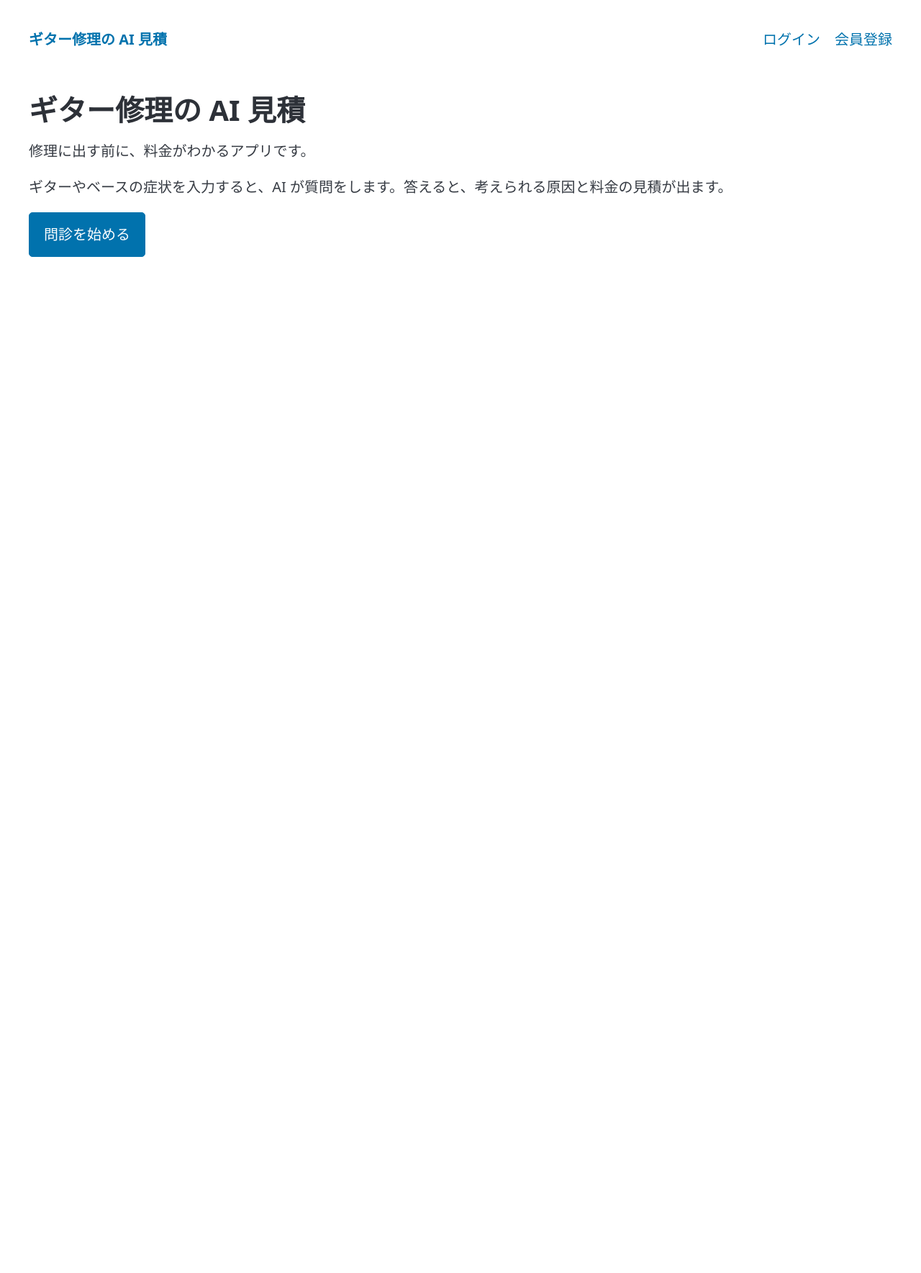
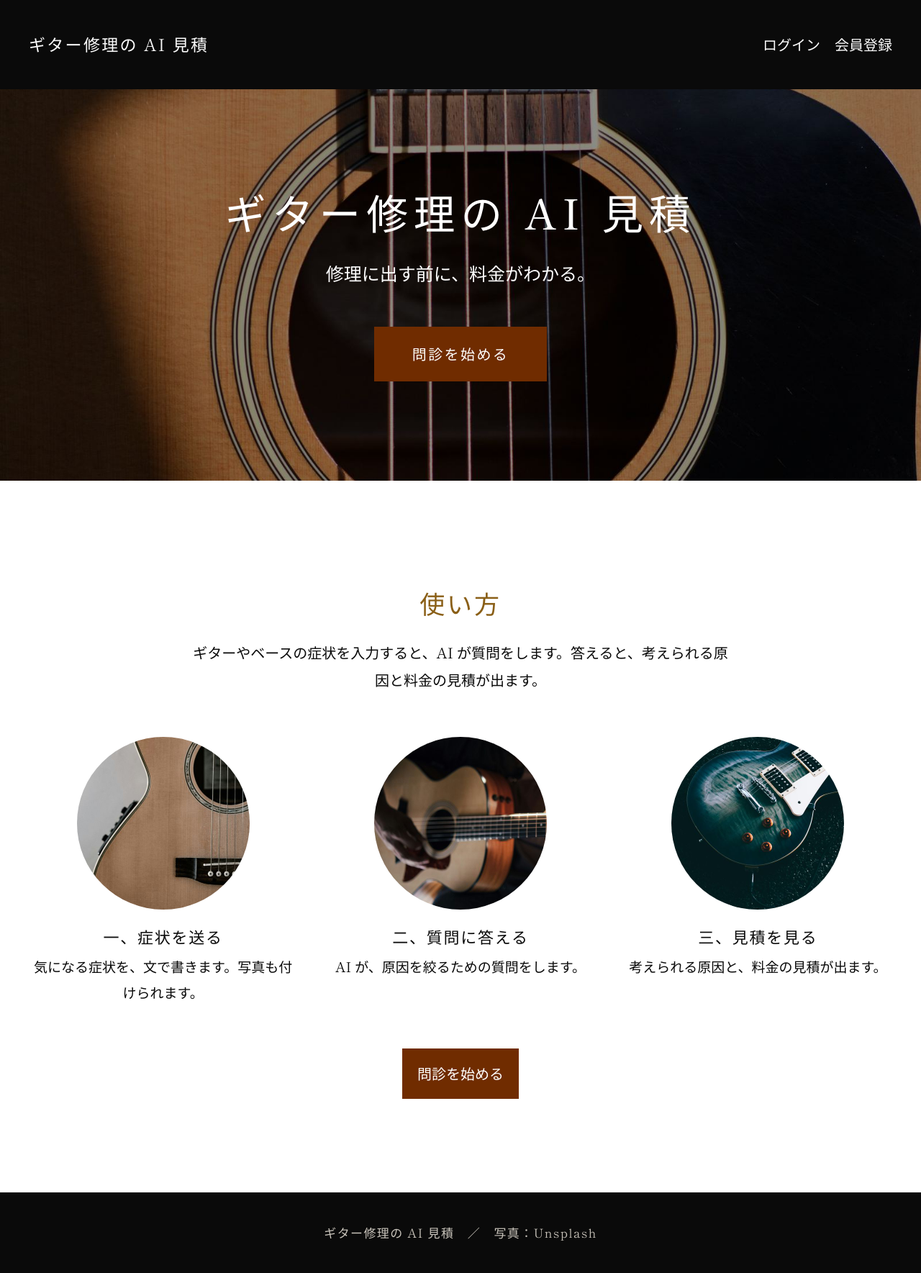
Before and after one commit to AI-keiriman/monshin-app, a Flask app: page / in a window 1280 px wide. Shown: the whole page at 72% size. Before the commit the page ends 357 px from the top, so only its background shows below. Run offline with Flask 3, Linux system fonts and the light colour scheme; parts of the project's set-up code (start-up, migrations or seed data) failed here and were passed over; some libraries are stand-ins or nearby versions.

Commit message:
デザインを、ギター工房の雰囲気に変える
- theme.css を足し、Pico CSS の変数で色・フォント・角を変えた（明朝体、白と黒と茶色、角は四角）
- トップに大きい写真と「使い方」の3つを置いた
- 上と下に黒い帯を置き、配色を明るい方に固定した
- 写真を static/img に足した（フリー素材を縮小したもの）
- CLAUDE.md に「デザイン」の節を足した

Co-Authored-By: Claude Fable 5.2 <noreply@anthropic.com>

```diff
--- /dev/null
+++ b/monshin/static/css/theme.css
@@ -0,0 +1,221 @@
+/* デザインの決まりは CLAUDE.md の「デザイン」にある。色とフォントは、ここの変数で変える */
+
+/* 全体に効く設定 */
+:root {
+  --pico-font-family: "Shippori Mincho", "Yu Mincho", "YuMincho", "Hiragino Mincho ProN", serif;
+  --pico-border-radius: 0;
+  --pico-box-shadow: none;
+  --pico-card-box-shadow: none;
+  --pico-line-height: 1.9;
+  --pico-typography-spacing-vertical: 1.5rem;
+
+  --monshin-ink: #0a0a0a; /* 文字と、黒い帯 */
+  --monshin-paper: #ffffff; /* 背景 */
+  --monshin-brown: #702c00; /* ボタンとリンク */
+  --monshin-brown-dark: #561f00;
+  --monshin-amber: #8a5f17; /* 見出し */
+}
+
+/* 明るい配色の色（base.html で data-theme="light" に固定している） */
+[data-theme="light"],
+:root:not([data-theme="dark"]) {
+  --pico-background-color: var(--monshin-paper);
+  --pico-color: var(--monshin-ink);
+  --pico-h1-color: var(--monshin-amber);
+  --pico-h2-color: var(--monshin-amber);
+  --pico-h3-color: var(--monshin-ink);
+  --pico-muted-color: #555555;
+  --pico-muted-border-color: #d9d4cc;
+  --pico-card-background-color: #ffffff;
+  --pico-card-border-color: #d9d4cc;
+  --pico-card-sectioning-background-color: #f6f3ee;
+  --pico-form-element-border-color: #8c8478;
+  --pico-form-element-focus-color: var(--monshin-brown);
+  --pico-primary: var(--monshin-brown);
+  --pico-primary-background: var(--monshin-brown);
+  --pico-primary-border: var(--monshin-brown);
+  --pico-primary-underline: rgba(112, 44, 0, 0.5);
+  --pico-primary-hover: var(--monshin-brown-dark);
+  --pico-primary-hover-background: var(--monshin-brown-dark);
+  --pico-primary-hover-border: var(--monshin-brown-dark);
+  --pico-primary-focus: rgba(112, 44, 0, 0.35);
+  --pico-primary-inverse: #ffffff;
+}
+
+/* 見出し：中央にそろえ、字の間を少し広げる */
+h1,
+h2 {
+  text-align: center;
+  font-weight: 500;
+  letter-spacing: 0.08em;
+}
+h1 {
+  margin-top: 1rem;
+  margin-bottom: 2.5rem;
+}
+h2 {
+  margin-top: 3.5rem;
+}
+
+/* カード：影を付けず、細い線で囲む */
+article {
+  border: 1px solid var(--pico-card-border-color);
+  box-shadow: none;
+}
+
+/* 入力の画面：横に広がりすぎないように、幅をしぼって中央に置く */
+main.container > form,
+main.container > form + p {
+  max-width: 40rem;
+  margin-left: auto;
+  margin-right: auto;
+}
+
+/* 一覧の表：症状の列だけを折り返す */
+th,
+td:not(:nth-child(3)) {
+  white-space: nowrap;
+}
+
+/* 上の黒い帯 */
+.site-header {
+  background: var(--monshin-ink);
+}
+.site-header nav {
+  --pico-color: #fcfcfc;
+  --pico-primary: #fcfcfc;
+  --pico-primary-hover: #d9b77a;
+  --pico-primary-underline: transparent;
+  --pico-primary-hover-underline: transparent;
+  color: #fcfcfc;
+}
+.site-header .brand {
+  font-size: 1.15rem;
+  letter-spacing: 0.1em;
+}
+.site-header button {
+  color: #fcfcfc;
+  border-color: #8c8478;
+  background: transparent;
+  margin: 0;
+  padding: 0.35rem 0.9rem;
+}
+
+main.container {
+  padding-top: 3rem;
+  padding-bottom: 5rem;
+}
+
+/* トップの大きい写真。写真は、作るときに暗くしてある（CSS では重ねない） */
+.hero {
+  background: var(--monshin-ink) url("../img/hero.jpg") center / cover no-repeat;
+  color: #ffffff;
+  min-height: 68vh;
+  display: flex;
+  align-items: center;
+  justify-content: center;
+  text-align: center;
+  padding: 4rem 1.5rem;
+}
+.hero h1 {
+  color: #ffffff;
+  font-size: clamp(1.8rem, 4.5vw, 3rem);
+  letter-spacing: 0.14em;
+  margin: 0 0 1.5rem;
+}
+.hero p {
+  color: #ffffff;
+  font-size: clamp(1rem, 2vw, 1.25rem);
+  margin-bottom: 2.5rem;
+}
+.hero [role="button"] {
+  padding: 0.9rem 2.6rem;
+  letter-spacing: 0.12em;
+}
+
+/* 使い方の3つ。写真は丸く切り抜く */
+.steps {
+  display: grid;
+  grid-template-columns: repeat(auto-fit, minmax(13rem, 1fr));
+  gap: 3rem 2rem;
+  margin: 3rem 0;
+  text-align: center;
+}
+.steps img {
+  width: 12rem;
+  height: 12rem;
+  border-radius: 50%;
+  object-fit: cover;
+  margin-bottom: 1.25rem;
+}
+.steps h3 {
+  font-size: 1.1rem;
+  font-weight: 500;
+  letter-spacing: 0.08em;
+  margin-bottom: 0.5rem;
+}
+.steps p {
+  font-size: 0.95rem;
+  margin: 0;
+}
+.lead {
+  text-align: center;
+  max-width: 38rem;
+  margin: 0 auto 1rem;
+}
+.center {
+  text-align: center;
+}
+
+/* スマートフォンの幅：上の帯を2段にし、文字が1字ずつ折れないようにする */
+.site-header a,
+.site-header button {
+  white-space: nowrap;
+}
+@media (max-width: 640px) {
+  .site-header nav {
+    flex-direction: column;
+    align-items: flex-start;
+    padding-top: 0.5rem;
+    padding-bottom: 0.5rem;
+  }
+  .site-header nav ul {
+    flex-wrap: wrap;
+    align-items: center;
+  }
+  .site-header nav li {
+    padding-top: 0.35rem;
+    padding-bottom: 0.35rem;
+    font-size: 0.9rem;
+    overflow-wrap: anywhere;
+  }
+  .hero {
+    min-height: 60vh;
+  }
+  .hero h1 {
+    font-size: 1.45rem;
+    letter-spacing: 0.06em;
+  }
+  h1,
+  h2 {
+    letter-spacing: 0.04em;
+  }
+  /* 一覧の表は、横に動かして見られるようにする */
+  table {
+    display: block;
+    overflow-x: auto;
+  }
+  td:nth-child(3) {
+    min-width: 12rem;
+  }
+}
+
+/* 下の黒い帯 */
+.site-footer {
+  background: var(--monshin-ink);
+  color: #c9c4bb;
+  text-align: center;
+  font-size: 0.85rem;
+  letter-spacing: 0.08em;
+  padding: 2rem 1rem;
+}
--- a/monshin/templates/base.html
+++ b/monshin/templates/base.html
@@ -1,16 +1,20 @@
 <!doctype html>
-<html lang="ja">
+<html lang="ja" data-theme="light">
 <head>
   <meta charset="utf-8">
   <meta name="viewport" content="width=device-width, initial-scale=1">
   <title>{% block title %}ギター修理の AI 見積{% endblock %}</title>
   <link rel="stylesheet" href="https://cdn.jsdelivr.net/npm/@picocss/pico@2/css/pico.min.css">
+  <link rel="preconnect" href="https://fonts.googleapis.com">
+  <link rel="preconnect" href="https://fonts.gstatic.com" crossorigin>
+  <link rel="stylesheet" href="https://fonts.googleapis.com/css2?family=Shippori+Mincho:wght@400;500;700&display=swap">
+  <link rel="stylesheet" href="{{ url_for('static', filename='css/theme.css') }}">
   {% block head %}{% endblock %}
 </head>
 <body>
-  <header class="container">
-    <nav>
-      <ul><li><a href="{{ url_for('main.index') }}"><strong>ギター修理の AI 見積</strong></a></li></ul>
+  <header class="site-header">
+    <nav class="container">
+      <ul><li><a class="brand" href="{{ url_for('main.index') }}">ギター修理の AI 見積</a></li></ul>
       <ul>
         {% if current_user.is_authenticated %}
           <li><a href="{{ url_for('consultations.index') }}">問診の一覧</a></li>
@@ -28,12 +32,14 @@
       </ul>
     </nav>
   </header>
+  {% block hero %}{% endblock %}
   <main class="container">
     {% for message in get_flashed_messages() %}
       <article>{{ message }}</article>
     {% endfor %}
     {% block content %}{% endblock %}
   </main>
+  <footer class="site-footer">ギター修理の AI 見積　／　写真：Unsplash</footer>
   <script>
     // AI を呼ぶフォームの送信のボタン（data-once）を、2回押せないようにする
     document.addEventListener("submit", (event) => {
--- a/monshin/templates/main/index.html
+++ b/monshin/templates/main/index.html
@@ -1,8 +1,34 @@
 {% extends "base.html" %}
 
+{% block hero %}
+<section class="hero">
+  <div>
+    <h1>ギター修理の AI 見積</h1>
+    <p>修理に出す前に、料金がわかる。</p>
+    <a role="button" href="{{ url_for('consultations.new') }}">問診を始める</a>
+  </div>
+</section>
+{% endblock %}
+
 {% block content %}
-  <h1>ギター修理の AI 見積</h1>
-  <p>修理に出す前に、料金がわかるアプリです。</p>
-  <p>ギターやベースの症状を入力すると、AI が質問をします。答えると、考えられる原因と料金の見積が出ます。</p>
-  <a role="button" href="{{ url_for('consultations.new') }}">問診を始める</a>
+  <h2>使い方</h2>
+  <p class="lead">ギターやベースの症状を入力すると、AI が質問をします。答えると、考えられる原因と料金の見積が出ます。</p>
+  <div class="steps">
+    <div>
+      <img src="{{ url_for('static', filename='img/step-1.jpg') }}" alt="アコースティックギターのボディ" width="480" height="480">
+      <h3>一、症状を送る</h3>
+      <p>気になる症状を、文で書きます。写真も付けられます。</p>
+    </div>
+    <div>
+      <img src="{{ url_for('static', filename='img/step-2.jpg') }}" alt="ギターを弾く手元" width="480" height="480">
+      <h3>二、質問に答える</h3>
+      <p>AI が、原因を絞るための質問をします。</p>
+    </div>
+    <div>
+      <img src="{{ url_for('static', filename='img/step-3.jpg') }}" alt="エレキギターのボディ" width="480" height="480">
+      <h3>三、見積を見る</h3>
+      <p>考えられる原因と、料金の見積が出ます。</p>
+    </div>
+  </div>
+  <p class="center"><a role="button" href="{{ url_for('consultations.new') }}">問診を始める</a></p>
 {% endblock %}
```
Also changed, not shown: CLAUDE.md (+14 -0 lines), monshin/static/img/hero.jpg (added), monshin/static/img/step-1.jpg (added), monshin/static/img/step-2.jpg (added), monshin/static/img/step-3.jpg (added).
